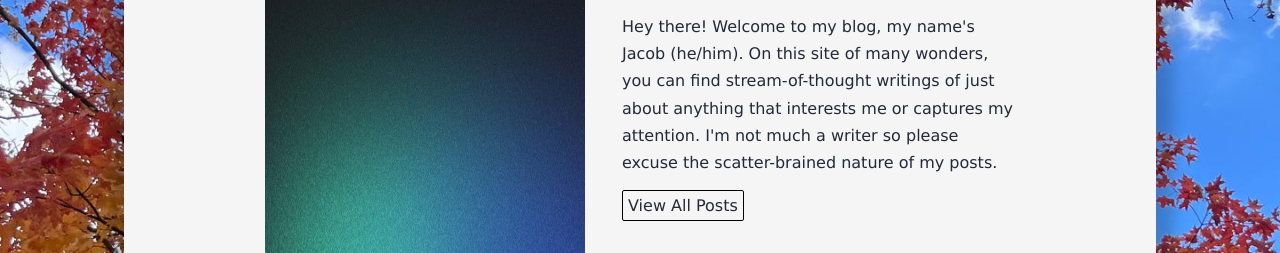
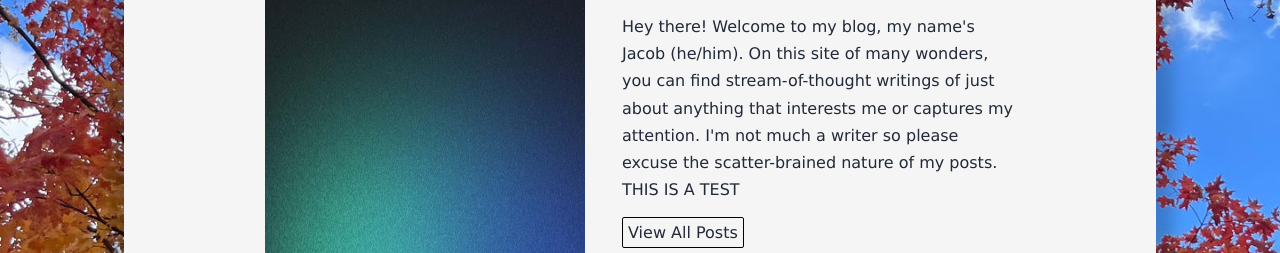
Before and after one commit to shogrenjacob/blog, an Astro site: page / in a window 1280 px wide. Shown: the part 162-415 px from the top of the page. Built offline with nearby package versions, Linux system fonts and the light colour scheme; Astro itself is replaced by a stand-in of ours; a script that the page names is missing.

Commit message:
CICD test

```diff
--- a/src/pages/index.astro
+++ b/src/pages/index.astro
@@ -50,6 +50,8 @@ const pinnedPost = (await getCollection('blog'))
 						On this site of many wonders, you can find stream-of-thought writings of just about anything
 						that interests me or captures my attention. I'm not much a writer so please excuse the scatter-brained
 						nature of my posts.
+
+						THIS IS A TEST
 					</p>
 					<a href="/blog" class="button-styles" style="padding: 5px;">View All Posts</a>
 					<!-- Contact Me Form -->
```
Also changed, not shown: src/pages/blog/index.astro (line endings or trailing spaces).
